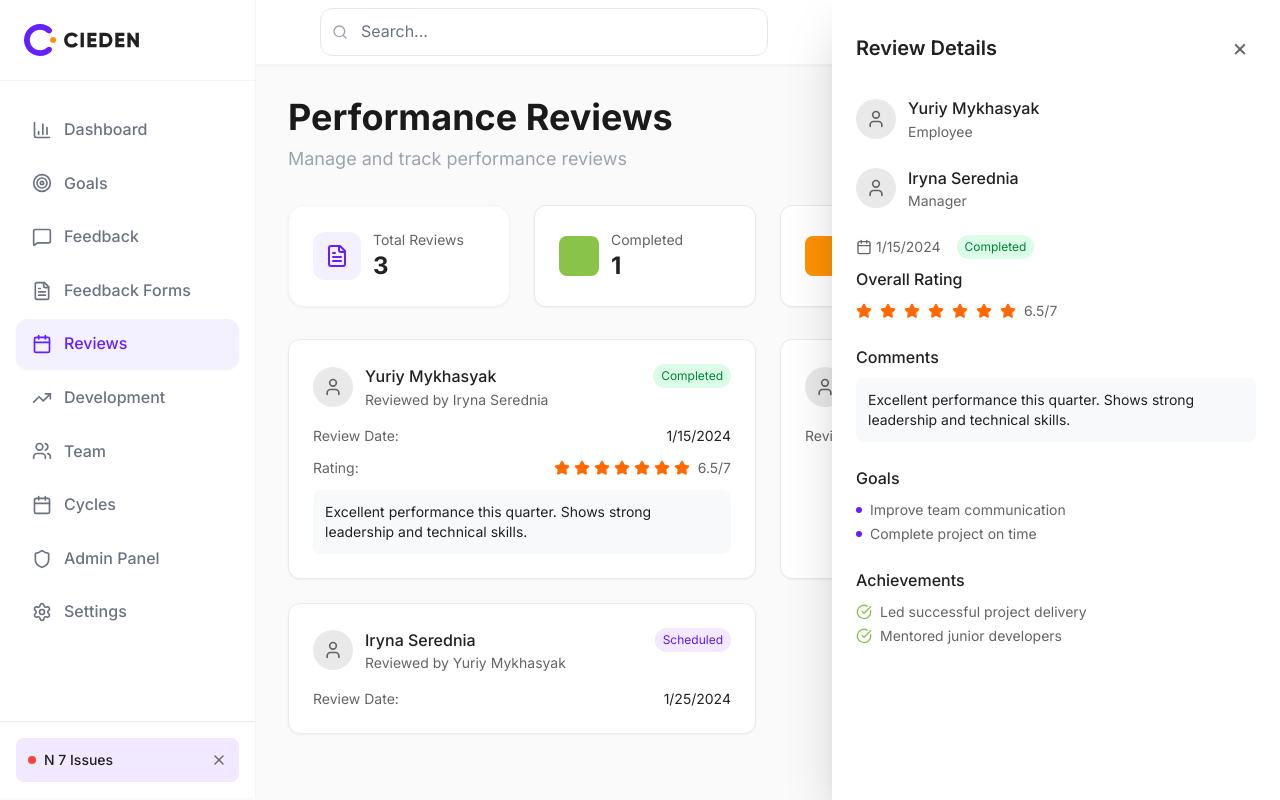
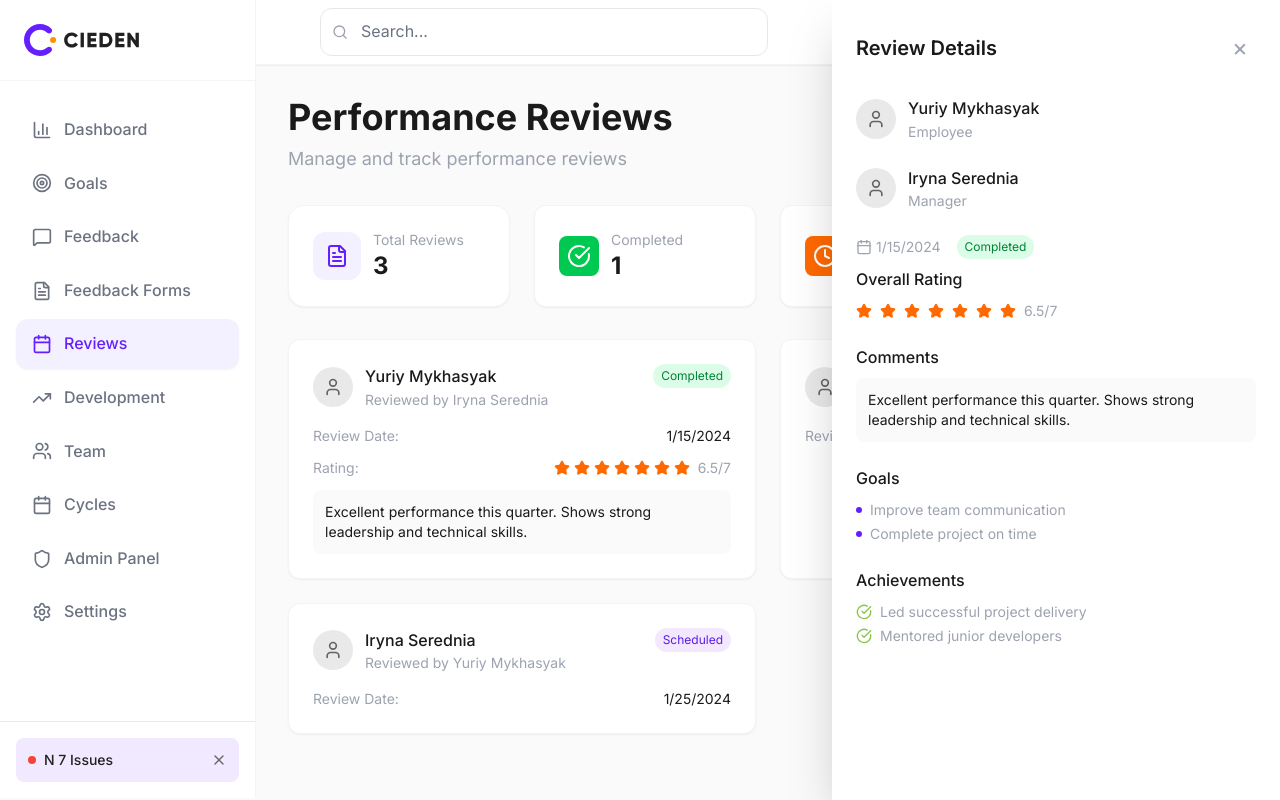
Before and after one commit to Cieden-team/management-performance, a Next.js app: page /reviews in a window 1280 px wide. Both pictures are taken after a click on the element 522 px from the left and 458 px from the top of the page. Built offline with nearby package versions, Linux system fonts and the light colour scheme; no server answers.

Commit message:
Update Reviews page with modern design - remove borders and update colors to gray/purple palette

```diff
--- a/src/app/reviews/page.tsx
+++ b/src/app/reviews/page.tsx
@@ -100,48 +100,48 @@ const ReviewsPage = () => {
                 <FileText className="h-6 w-6 text-purple-600" />
               </div>
               <div>
-                <p className="text-sm text-[#646464] dark:text-[#909090]">Total Reviews</p>
-                <p className="text-2xl font-bold text-[#212121] dark:text-white">{mockReviews.length}</p>
+                <p className="text-sm text-gray-500">Total Reviews</p>
+                <p className="text-2xl font-bold text-gray-900">{mockReviews.length}</p>
               </div>
             </div>
           </div>
 
-          <div className="bg-white dark:bg-[#000319] rounded-xl border border-[#e9e9e9] dark:border-[#373737] p-6 shadow-sm">
+          <div className="bg-white rounded-xl border border-gray-100 p-6 shadow-sm">
             <div className="flex items-center space-x-3">
-                              <div className="p-2 bg-[#8AC34A] text-white rounded-lg">
-                <CheckCircle className="h-6 w-6 text-[#8AC34A] dark:text-white" />
+                              <div className="p-2 bg-green-500 text-white rounded-lg">
+                <CheckCircle className="h-6 w-6 text-white" />
               </div>
               <div>
-                <p className="text-sm text-[#646464] dark:text-[#909090]">Completed</p>
-                <p className="text-2xl font-bold text-[#212121] dark:text-white">
+                <p className="text-sm text-gray-500">Completed</p>
+                <p className="text-2xl font-bold text-gray-900">
                   {mockReviews.filter(r => r.status === "completed").length}
                 </p>
               </div>
             </div>
           </div>
 
-          <div className="bg-white dark:bg-[#000319] rounded-xl border border-[#e9e9e9] dark:border-[#373737] p-6 shadow-sm">
+          <div className="bg-white rounded-xl border border-gray-100 p-6 shadow-sm">
             <div className="flex items-center space-x-3">
-                              <div className="p-2 bg-[#FF9102] text-white rounded-lg">
-                <Clock className="h-6 w-6 text-[#FF9102] dark:text-white" />
+                              <div className="p-2 bg-orange-500 text-white rounded-lg">
+                <Clock className="h-6 w-6 text-white" />
               </div>
               <div>
-                <p className="text-sm text-[#646464] dark:text-[#909090]">Scheduled</p>
-                <p className="text-2xl font-bold text-[#212121] dark:text-white">
+                <p className="text-sm text-gray-500">Scheduled</p>
+                <p className="text-2xl font-bold text-gray-900">
                   {mockReviews.filter(r => r.status === "scheduled").length}
                 </p>
               </div>
             </div>
           </div>
 
-          <div className="bg-white dark:bg-[#000319] rounded-xl border border-[#e9e9e9] dark:border-[#373737] p-6 shadow-sm">
+          <div className="bg-white rounded-xl border border-gray-100 p-6 shadow-sm">
             <div className="flex items-center space-x-3">
-              <div className="p-2 bg-[#f0e9ff] dark:bg-[#651FFF] rounded-lg">
-                <BarChart3 className="h-6 w-6 text-[#651FFF] dark:text-white" />
+              <div className="p-2 bg-purple-50 rounded-lg">
+                <BarChart3 className="h-6 w-6 text-purple-600" />
               </div>
               <div>
-                <p className="text-sm text-[#646464] dark:text-[#909090]">Average Rating</p>
-                <p className="text-2xl font-bold text-[#212121] dark:text-white">
+                <p className="text-sm text-gray-500">Average Rating</p>
+                <p className="text-2xl font-bold text-gray-900">
                   {mockReviews.filter(r => r.rating > 0).length > 0
                     ? (mockReviews.filter(r => r.rating > 0).reduce((acc, r) => acc + r.rating, 0) / mockReviews.filter(r => r.rating > 0).length).toFixed(1)
                     : "0.0"
@@ -157,17 +157,17 @@ const ReviewsPage = () => {
           {mockReviews.map((review) => (
             <div
               key={review.id}
-              className="bg-white dark:bg-[#000319] rounded-xl border border-[#e9e9e9] dark:border-[#373737] p-6 shadow-sm hover:shadow-md transition-shadow cursor-pointer"
+              className="bg-white rounded-xl border border-gray-100 p-6 shadow-sm hover:shadow-md transition-shadow cursor-pointer"
               onClick={() => setSelectedReview(review)}
             >
               <div className="flex items-start justify-between mb-4">
                 <div className="flex items-center space-x-3">
                   <Avatar src={getUserById(review.employeeId)?.avatar} alt={getUserFullName(review.employeeId)} />
                   <div>
-                    <div className="font-medium text-[#212121] dark:text-white">
+                    <div className="font-medium text-gray-900">
                       {getUserFullName(review.employeeId)}
                     </div>
-                    <div className="text-sm text-[#646464] dark:text-[#909090]">
+                    <div className="text-sm text-gray-500">
                       Reviewed by {getUserFullName(review.managerId)}
                     </div>
                   </div>
@@ -179,25 +179,25 @@ const ReviewsPage = () => {
 
               <div className="space-y-3">
                 <div className="flex items-center justify-between text-sm">
-                  <span className="text-[#646464] dark:text-[#909090]">Review Date:</span>
-                  <span className="text-[#212121] dark:text-white">
+                  <span className="text-gray-500">Review Date:</span>
+                  <span className="text-gray-900">
                     {new Date(review.reviewDate).toLocaleDateString()}
                   </span>
                 </div>
 
                 {review.rating > 0 && (
                   <div className="flex items-center justify-between text-sm">
-                    <span className="text-[#646464] dark:text-[#909090]">Rating:</span>
+                    <span className="text-gray-500">Rating:</span>
                     <div className="flex items-center space-x-1">
                       {renderStars(review.rating)}
-                      <span className="ml-1 text-sm text-[#646464] dark:text-[#909090]">{review.rating}/7</span>
+                      <span className="ml-1 text-sm text-gray-500">{review.rating}/7</span>
                     </div>
                   </div>
                 )}
 
                 {review.comment && (
-                  <div className="p-3 bg-[#f8f9fa] dark:bg-[#373737] rounded-lg">
-                    <p className="text-sm text-[#212121] dark:text-white">{review.comment}</p>
+                  <div className="p-3 bg-gray-50 rounded-lg">
+                    <p className="text-sm text-gray-900">{review.comment}</p>
                   </div>
                 )}
               </div>
@@ -207,15 +207,15 @@ const ReviewsPage = () => {
 
         {/* Review Details Side Panel */}
         {selectedReview && (
-          <div className="fixed right-0 top-0 h-full w-[28rem] bg-white dark:bg-[#000319] shadow-2xl transform transition-transform duration-300 ease-in-out z-50">
+          <div className="fixed right-0 top-0 h-full w-[28rem] bg-white shadow-2xl transform transition-transform duration-300 ease-in-out z-50">
             <div className="p-6 h-full overflow-y-auto">
               <div className="flex items-center justify-between mb-6">
-                <h2 className="text-xl font-semibold text-[#212121] dark:text-white">Review Details</h2>
+                <h2 className="text-xl font-semibold text-gray-900">Review Details</h2>
                 <button
                   onClick={() => setSelectedReview(null)}
                   className="p-2 hover:bg-[#f8f9fa] dark:hover:bg-[#373737] rounded-lg transition-colors"
                 >
-                  <span className="text-2xl text-[#646464] dark:text-[#909090]">&times;</span>
+                  <span className="text-2xl text-gray-500">&times;</span>
                 </button>
               </div>
 
@@ -223,10 +223,10 @@ const ReviewsPage = () => {
                 <div className="flex items-center space-x-3">
                   <Avatar src={getUserById(selectedReview.employeeId as string)?.avatar} alt={getUserFullName(selectedReview.employeeId as string)} />
                   <div>
-                    <div className="font-medium text-[#212121] dark:text-white">
+                    <div className="font-medium text-gray-900">
                       {getUserFullName(selectedReview.employeeId as string)}
                     </div>
-                    <div className="text-sm text-[#646464] dark:text-[#909090]">
+                    <div className="text-sm text-gray-500">
                       Employee
                     </div>
                   </div>
@@ -235,16 +235,16 @@ const ReviewsPage = () => {
                 <div className="flex items-center space-x-3">
                   <Avatar src={getUserById(selectedReview.managerId as string)?.avatar} alt={getUserFullName(selectedReview.managerId as string)} />
                   <div>
-                    <div className="font-medium text-[#212121] dark:text-white">
+                    <div className="font-medium text-gray-900">
                       {getUserFullName(selectedReview.managerId as string)}
                     </div>
-                    <div className="text-sm text-[#646464] dark:text-[#909090]">
+                    <div className="text-sm text-gray-500">
                       Manager
                     </div>
                   </div>
                 </div>
 
-                <div className="flex items-center space-x-4 text-sm text-[#646464] dark:text-[#909090] mb-2">
+                <div className="flex items-center space-x-4 text-sm text-gray-500 mb-2">
                   <div className="flex items-center space-x-1">
                     <Calendar className="h-4 w-4" />
                     <span>{new Date(selectedReview.reviewDate as string).toLocaleDateString()}</span>
@@ -256,29 +256,29 @@ const ReviewsPage = () => {
 
                 {(selectedReview.rating as number) > 0 && (
                   <div>
-                    <h3 className="font-medium text-[#212121] dark:text-white mb-2">Overall Rating</h3>
+                    <h3 className="font-medium text-gray-900 mb-2">Overall Rating</h3>
                     <div className="flex items-center space-x-2">
                       {renderStars(selectedReview.rating as number)}
-                      <span className="text-sm text-[#646464] dark:text-[#909090]">{(selectedReview.rating as number)}/7</span>
+                      <span className="text-sm text-gray-500">{(selectedReview.rating as number)}/7</span>
                     </div>
                   </div>
                 )}
 
                 {(selectedReview.comment as string) && (
                   <div>
-                    <h3 className="font-medium text-[#212121] dark:text-white mb-2">Comments</h3>
-                    <div className="p-3 bg-[#f8f9fa] dark:bg-[#373737] rounded-lg">
-                      <p className="text-sm text-[#212121] dark:text-white">{selectedReview.comment as string}</p>
+                    <h3 className="font-medium text-gray-900 mb-2">Comments</h3>
+                    <div className="p-3 bg-gray-50 rounded-lg">
+                      <p className="text-sm text-gray-900">{selectedReview.comment as string}</p>
                     </div>
                   </div>
                 )}
 
                 {(selectedReview.goals as string[])?.length > 0 && (
                   <div>
-                    <h3 className="font-medium text-[#212121] dark:text-white mb-2">Goals</h3>
+                    <h3 className="font-medium text-gray-900 mb-2">Goals</h3>
                     <ul className="space-y-1">
                       {(selectedReview.goals as string[]).map((goal, index) => (
-                        <li key={index} className="text-sm text-[#646464] dark:text-[#909090] flex items-center space-x-2">
+                        <li key={index} className="text-sm text-gray-500 flex items-center space-x-2">
                           <div className="w-1.5 h-1.5 bg-[#651FFF] rounded-full"></div>
                           <span>{goal}</span>
                         </li>
@@ -289,10 +289,10 @@ const ReviewsPage = () => {
 
                 {(selectedReview.achievements as string[])?.length > 0 && (
                   <div>
-                    <h3 className="font-medium text-[#212121] dark:text-white mb-2">Achievements</h3>
+                    <h3 className="font-medium text-gray-900 mb-2">Achievements</h3>
                     <ul className="space-y-1">
                       {(selectedReview.achievements as string[]).map((achievement, index) => (
-                        <li key={index} className="text-sm text-[#646464] dark:text-[#909090] flex items-center space-x-2">
+                        <li key={index} className="text-sm text-gray-500 flex items-center space-x-2">
                           <CheckCircle className="h-4 w-4 text-[#8AC34A]" />
                           <span>{achievement}</span>
                         </li>
```
